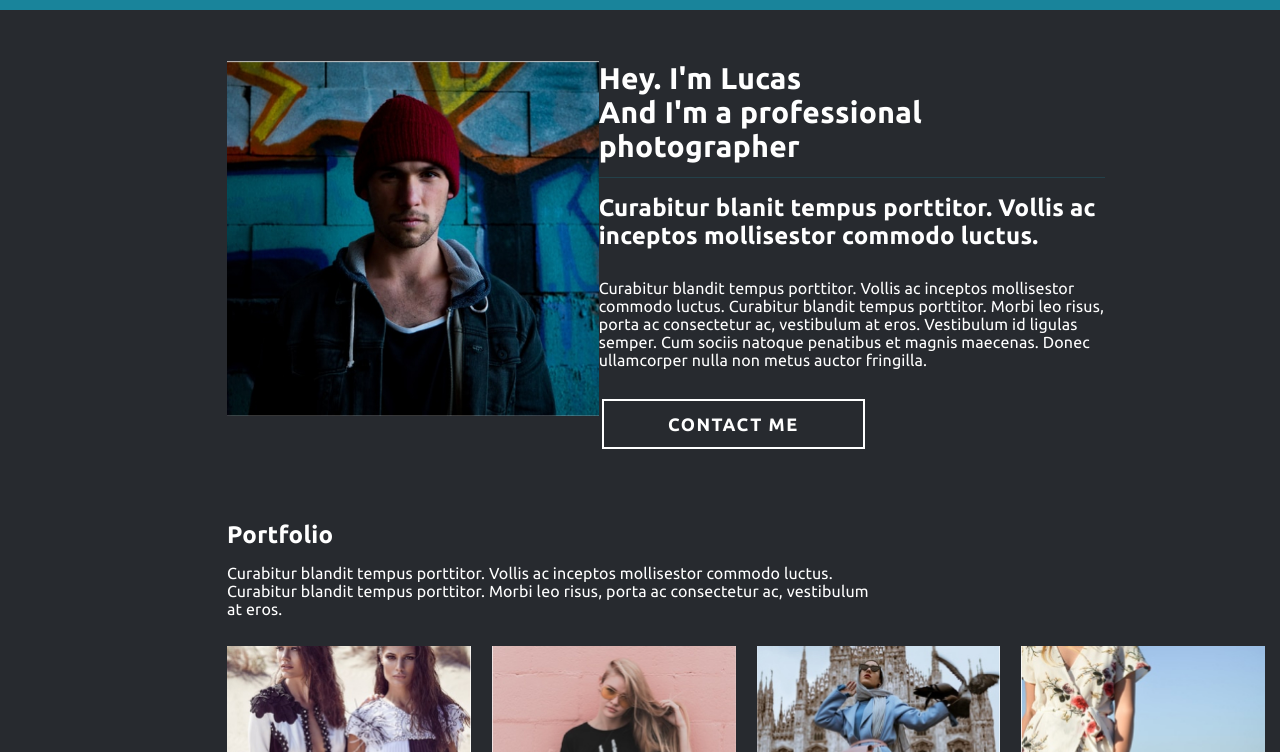
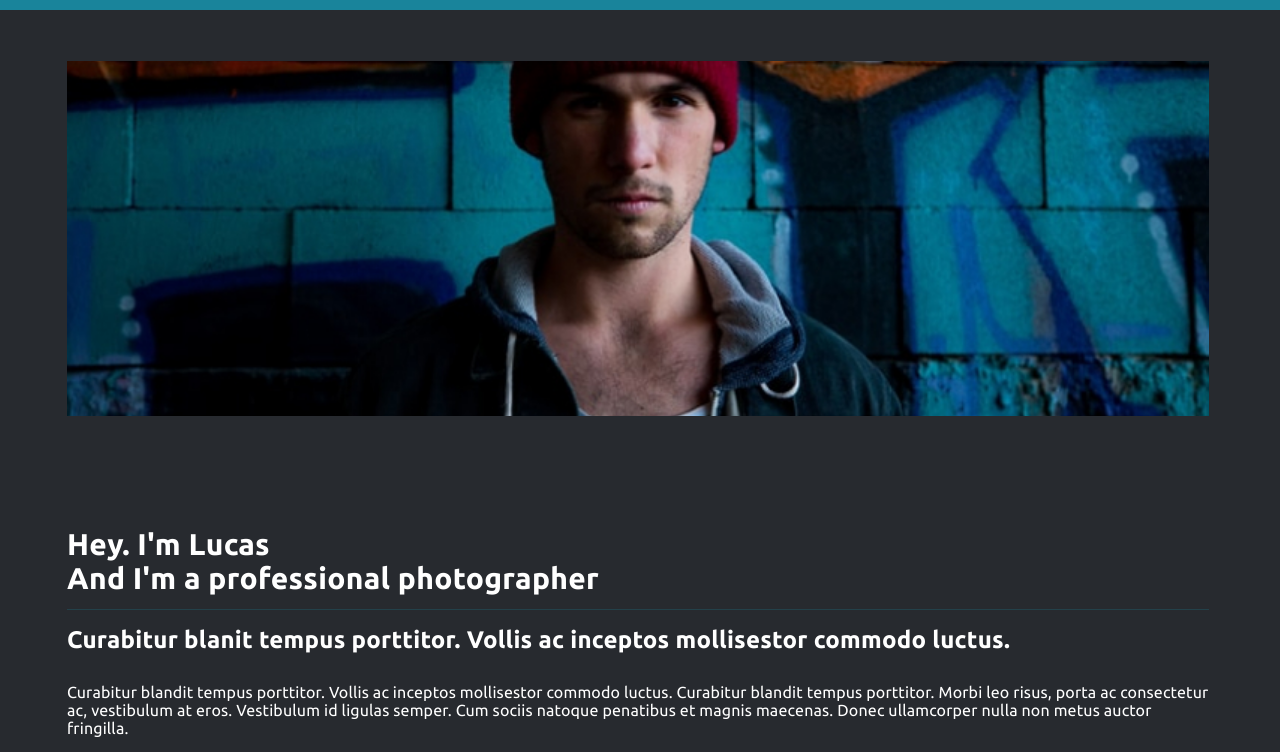
Before and after one commit to AselAkmatova/Exam-3, a plain HTML site: page index.html in a window 1280 px wide. Shown: the part 48-800 px from the top of the page. Drawn offline with nearby package versions, Linux system fonts and the light colour scheme.

Commit message:
add header profile tablet responsive

```diff
--- a/index.html
+++ b/index.html
@@ -21,6 +21,7 @@
       href="./photo-gallery-redman/css/redman-photoGallery.css"
     />
     <link rel="stylesheet" href="style.css" />
+    <link rel="stylesheet" href="responsive.css" />
     <title>Exam 3</title>
   </head>
   <body>
--- /dev/null
+++ b/responsive.css
@@ -0,0 +1,28 @@
+/*++++++++++++++++++TABLET+++++++++++++++++++++++*/
+
+@media (min-width: 577px) and (max-width: 1390px) {
+  .main {
+    padding: 51px 71px 100px 67px;
+  }
+
+  .profile {
+    flex-direction: column;
+    height: 756px;
+    gap: 62px;
+  }
+
+  .profile__photo {
+    height: 355px;
+    width: 100%;
+    background: url(./images/slider-photo.jpg) no-repeat center;
+    background-size: cover;
+  }
+
+  .profile__description {
+    width: 100%;
+  }
+
+  .description__btn {
+    width: 38%;
+  }
+}
```
